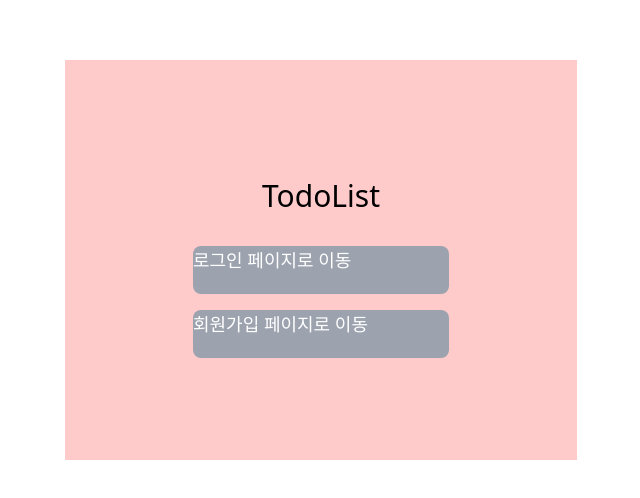
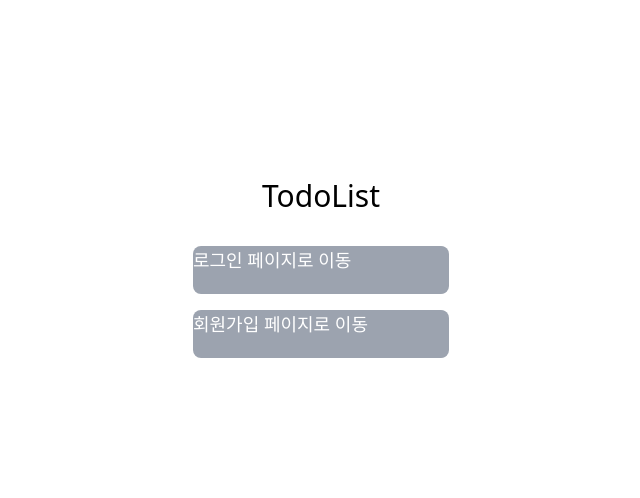
Before and after one commit to oweaj/wanted-pre-onboarding-frontend, a React (Create React App) app: page / in a window 1280 px wide. Shown: the part 140-638 px from the top of the page, without its empty margins (319-959 px from the left). Built offline with nearby package versions, Linux system fonts and the light colour scheme.

Commit message:
[STYLE] 배경 스타일 삭제

```diff
--- a/src/App.js
+++ b/src/App.js
@@ -7,7 +7,7 @@ import Todo from "./pages/Todo/Todo";
 function App() {
   return (
     <div className="w-screen h-screen">
-      <div className="w-2/5 h-1/2 p-4 positionCenter bg-red-200">
+      <div className="w-2/5 h-1/2 p-4 positionCenter">
         <Routes>
           <Route path="/" element={<Landing />} />
           <Route path="/signin" element={<Signin />} />
```
